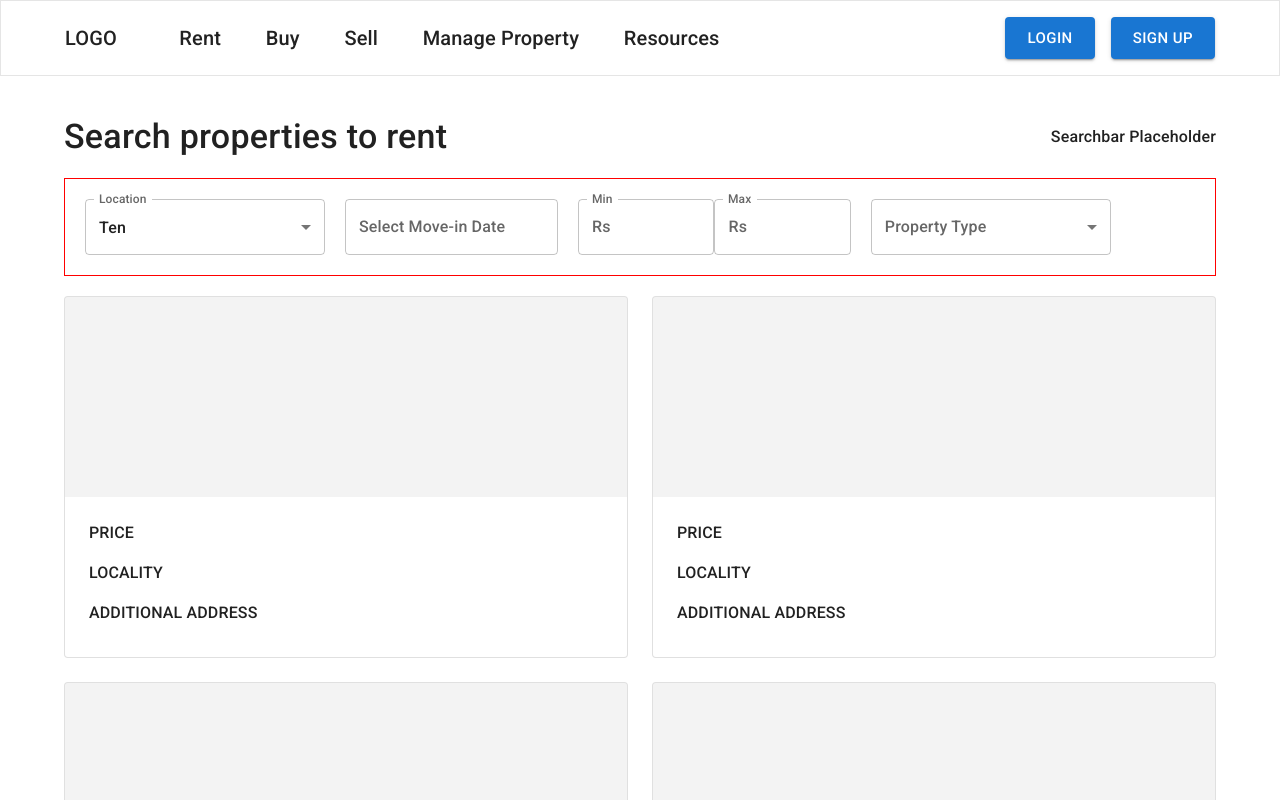
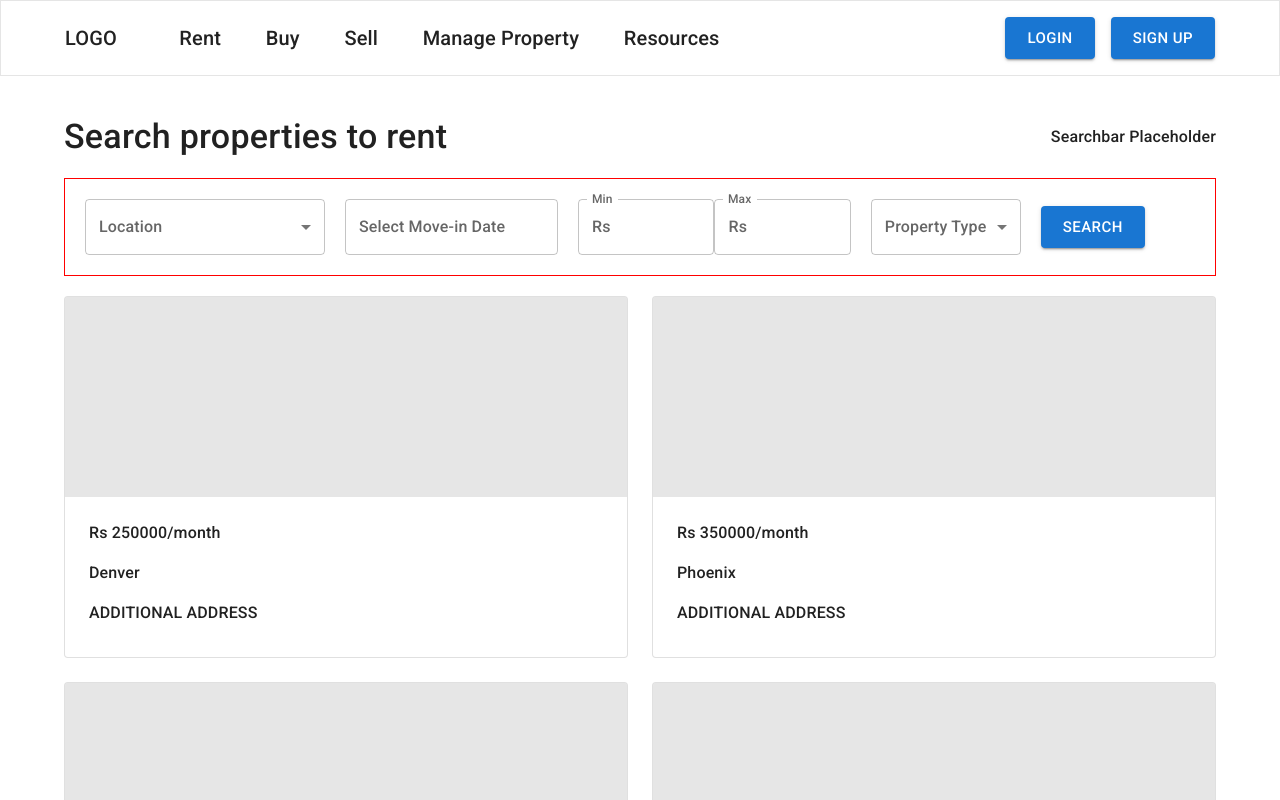
Before and after one commit to Tweedle2Dum/ReunionTask, a React (Vite) app in the folder webApp/: page / in a window 1280 px wide. Shown: the top 800 px of the page. Built offline with nearby package versions, Linux system fonts and the light colour scheme.

Commit message:
feat. filter working

```diff
--- a/webApp/src/components/Card/ResultCard.jsx
+++ b/webApp/src/components/Card/ResultCard.jsx
@@ -4,13 +4,13 @@ import CardActions from '@mui/material/CardActions';
 import CardContent from '@mui/material/CardContent';
 import { Skeleton, Typography } from '@mui/material';
 
-export default function ResultCard() {
+export default function ResultCard({location,price}) {
   return (
    <Card variant='outlined'>
     <Skeleton variant='rectangular' height={'200px'}></Skeleton>
     <CardContent>
-      <Typography p>PRICE</Typography>
-      <Typography p>LOCALITY</Typography>
+      <Typography p>Rs {price}/month</Typography>
+      <Typography p>{location}</Typography>
       <Typography p>ADDITIONAL ADDRESS</Typography>
 
     </CardContent>
--- a/webApp/src/components/Filter/Filter.jsx
+++ b/webApp/src/components/Filter/Filter.jsx
@@ -1,16 +1,59 @@
 import React from 'react'
-import { Box } from '@mui/material'
+import { useState,useEffect } from 'react';
+import { Box, Button } from '@mui/material'
 import { LocalizationProvider } from '@mui/x-date-pickers';
 import { AdapterDayjs } from '@mui/x-date-pickers/AdapterDayjs'
 import { DatePicker } from '@mui/x-date-pickers';
+
 import InputLabel from '@mui/material/InputLabel';
 import MenuItem from '@mui/material/MenuItem';
 import FormControl from '@mui/material/FormControl';
 import Select from '@mui/material/Select';
-import FormHelperText from '@mui/material/FormHelperText';
 import TextField from '@mui/material/TextField';
 import InputAdornment from '@mui/material/InputAdornment';
-export default function Filter() {
+export default function Filter({ filterData, data }) {
+
+    let filteredArray = [...data];
+
+    const applyFilters = () => {
+        if (filterTerm.location) {
+            filteredArray = filteredArray.filter(item => item.location === filterTerm.location);
+        }
+        if (filterTerm.priceMin) {
+            filteredArray = filteredArray.filter(item => item.price >= parseInt(filterTerm.priceMin));
+        }
+        if (filterTerm.priceMax) {
+            filteredArray = filteredArray.filter(item => item.price <= parseInt(filterTerm.priceMax));
+        }
+        if (filterTerm.date) {
+            filteredArray = filteredArray.filter(item => item.date === filterTerm.date);
+        }
+        if (filterTerm.propertyType) {
+            filteredArray = filteredArray.filter(item => item.propertyType === filterTerm.propertyType);
+        }
+        return filteredArray;
+    };
+
+    const handleClick = () =>{
+        filterData([...applyFilters()])
+    }
+
+
+
+    const [filterTerm, setFilterTerm] = useState({
+        location: null,
+        priceMax: null,
+        priceMin: null,
+        date: null,
+        propertyType: null
+    })
+
+
+    useEffect(()=>{
+        filterData([...applyFilters()])
+    },[])
+
+
 
 
     return (
@@ -27,14 +70,18 @@ export default function Filter() {
                 <FormControl fullWidth>
                     <InputLabel id="location">Location</InputLabel>
                     <Select
+
                         labelId="location"
                         id="calculator"
-                        value={'x'}
+                        value={filterTerm.location || ''}
                         label="Location"
+                        onChange={(e) => setFilterTerm({ ...filterTerm, location: e.target.value })}
                     >{/* to use---set state later on  */}
-                        <MenuItem value={'x'}>Ten</MenuItem>
-                        <MenuItem value={'y'}>Twenty</MenuItem>
-                        <MenuItem value={'z'}>Thirty</MenuItem>
+                        {data && data.map((obj) => {
+                            return (<MenuItem key={obj.id} value={obj.location}>{obj.location}</MenuItem>
+                            )
+                        })}
+
                     </Select>
                 </FormControl>
             </Box>
@@ -42,10 +89,9 @@ export default function Filter() {
 
             <Box label='When'>
                 <LocalizationProvider dateAdapter={AdapterDayjs}>
-                    <DatePicker label='Select Move-in Date' onChange={(date) => {
-
-                        console.log(date.date())
-                    }} />
+                    <DatePicker label='Select Move-in Date'
+                        value={filterTerm.date}
+                        onChange={(date) => setFilterTerm({ ...filterTerm, date: date })} />
                 </LocalizationProvider>
             </Box>
 
@@ -58,6 +104,8 @@ export default function Filter() {
                     InputProps={{
                         startAdornment: <InputAdornment position="start">Rs</InputAdornment>,
                     }}
+                    value={filterTerm.priceMin || ''}
+                    onChange={(e) => setFilterTerm({ ...filterTerm, priceMin: e.target.value })}
                 />
                 <TextField
                     label="Max"
@@ -66,25 +114,31 @@ export default function Filter() {
                     InputProps={{
                         startAdornment: <InputAdornment position="start">Rs</InputAdornment>,
                     }}
+                    value={filterTerm.priceMax || ''}
+                    onChange={(e) => setFilterTerm({ ...filterTerm, priceMax: e.target.value })}
                 />
 
             </Box>
 
-            <Box sx={{ minWidth: '240px' }}> {/*type*/}
+            <Box sx={{ minWidth: '150px' }}> {/*type*/}
                 <FormControl fullWidth>
                     <InputLabel id="type">Property Type</InputLabel>
                     <Select
                         labelId="type"
                         id="type"
-                        value={''}
-                        label="Type"
+                        value={filterTerm.propertyType || ''}
+                        label="type"
+                        onChange={(e) => setFilterTerm({ ...filterTerm, propertyType: e.target.value })}
                     >
-                        <MenuItem value={'x'}>Ten</MenuItem>
-                        <MenuItem value={'y'}>Twenty</MenuItem>
-                        <MenuItem value={'z'}>Thirty</MenuItem>
+                        <MenuItem value={'House'}>House</MenuItem>
+                        <MenuItem value={'Villa'}>Villa</MenuItem>
+                        <MenuItem value={'Apartment'}>Apartment</MenuItem>
+
+
                     </Select>
                 </FormControl>
             </Box>
+            <Button variant='contained' size='large' onClick={handleClick}>Search</Button>
 
         </Box>
     )
--- a/webApp/src/components/Filter/Results.jsx
+++ b/webApp/src/components/Filter/Results.jsx
@@ -3,14 +3,17 @@ import { Box, Grid } from '@mui/material'
 
 import ResultCard from '../Card/ResultCard';
 
-export default function Results() {
+export default function Results({ data }) {
+    console.log(data)
     return (
         <Box>
             <Grid container spacing={3}>
-                <Grid item xs={12} md={6} xl={4}><ResultCard /></Grid>
-                <Grid item xs={12} md={6} xl={4}><ResultCard /></Grid>
-                <Grid item xs={12} md={6} xl={4}><ResultCard /></Grid>
-                <Grid item xs={12} md={6} xl={4}><ResultCard /></Grid>
+                {data && data.map((prop) => {
+                    return (<Grid key={prop.id} item xs={12} md={6} xl={4}>
+                        <ResultCard location={prop.location} price={prop.price} id={prop.id} />
+                        </Grid>
+                    )
+                })}
 
             </Grid>
 
--- a/webApp/src/pages/Homepages/Rent.jsx
+++ b/webApp/src/pages/Homepages/Rent.jsx
@@ -1,5 +1,5 @@
 import { Box, Typography } from '@mui/material'
-import React from 'react'
+import React, { useState } from 'react'
 import Searchbar from '../../components/SearchBar/Searchbar'
 import Filter from '../../components/Filter/Filter'
 import Results from '../../components/Filter/Results'
@@ -7,116 +7,225 @@ import Results from '../../components/Filter/Results'
 
 const data = [
   {
+    "id": 1,
     "location": "Denver",
     "price": 250000,
     "date": "2023-10-04",
-    "propertyType": "House",
+    "propertyType": "House"
   },
   {
+    "id": 2,
     "location": "Phoenix",
     "price": 350000,
     "date": "2023-10-05",
-    "propertyType": "Apartment",
+    "propertyType": "Apartment"
   },
   {
+    "id": 3,
     "location": "Las Vegas",
     "price": 450000,
     "date": "2023-10-06",
-    "propertyType": "Villa",
+    "propertyType": "Villa"
   },
   {
+    "id": 4,
     "location": "Atlanta",
     "price": 550000,
     "date": "2023-10-07",
-    "propertyType": "House",
+    "propertyType": "House"
   },
   {
+    "id": 5,
     "location": "Charlotte",
     "price": 650000,
     "date": "2023-10-08",
-    "propertyType": "Apartment",
+    "propertyType": "Apartment"
   },
   {
+    "id": 6,
     "location": "Washington DC",
     "price": 750000,
     "date": "2023-10-09",
-    "propertyType": "Villa",
+    "propertyType": "Villa"
   },
   {
+    "id": 7,
     "location": "Baltimore",
     "price": 250000,
     "date": "2023-10-10",
-    "propertyType": "House",
+    "propertyType": "House"
   },
   {
+    "id": 8,
     "location": "Philadelphia",
     "price": 350000,
     "date": "2023-10-11",
-    "propertyType": "Apartment",
+    "propertyType": "Apartment"
   },
   {
+    "id": 9,
     "location": "Pittsburgh",
     "price": 450000,
     "date": "2023-10-12",
-    "propertyType": "Villa",
+    "propertyType": "Villa"
   },
   {
+    "id": 10,
     "location": "Nashville",
     "price": 550000,
     "date": "2023-10-13",
-    "propertyType": "House",
+    "propertyType": "House"
   },
   {
+    "id": 11,
     "location": "Memphis",
     "price": 650000,
     "date": "2023-10-14",
-    "propertyType": "Apartment",
+    "propertyType": "Apartment"
   },
   {
+    "id": 12,
     "location": "New Orleans",
     "price": 750000,
     "date": "2023-10-15",
-    "propertyType": "Villa",
+    "propertyType": "Villa"
   },
   {
+    "id": 13,
     "location": "Austin",
     "price": 250000,
     "date": "2023-10-16",
-    "propertyType": "House",
+    "propertyType": "House"
   },
   {
+    "id": 14,
     "location": "Dallas",
     "price": 350000,
     "date": "2023-10-17",
-    "propertyType": "Apartment",
+    "propertyType": "Apartment"
   },
   {
+    "id": 15,
     "location": "Houston",
     "price": 450000,
     "date": "2023-10-18",
-    "propertyType": "Villa",
+    "propertyType": "Villa"
   },
   {
+    "id": 16,
     "location": "San Antonio",
     "price": 550000,
     "date": "2023-10-19",
-    "propertyType": "House",
+    "propertyType": "House"
   },
   {
-    "location": "El Paso",
-    "price": 650000,
+    "id": 17,
+    "location": "Chicago",
+    "price": 600000,
     "date": "2023-10-20",
-    "propertyType": "Apartment",
+    "propertyType": "Apartment"
   },
   {
-    "location": "Corpus Christi",
-    "price": 750000,
+    "id": 18,
+    "location": "Los Angeles",
+    "price": 700000,
     "date": "2023-10-21",
-    "propertyType": "Villa",
+    "propertyType": "Villa"
   },
+  {
+    "id": 19,
+    "location": "Miami",
+    "price": 400000,
+    "date": "2023-10-22",
+    "propertyType": "House"
+  },
+  {
+    "id": 20,
+    "location": "Seattle",
+    "price": 300000,
+    "date": "2023-10-23",
+    "propertyType": "Apartment"
+  },
+  {
+    "id": 21,
+    "location": "Boston",
+    "price": 800000,
+    "date": "2023-10-24",
+    "propertyType": "Villa"
+  },
+  {
+    "id": 22,
+    "location": "San Francisco",
+    "price": 500000,
+    "date": "2023-10-25",
+    "propertyType": "House"
+  },
+  {
+    "id": 23,
+    "location": "New York",
+    "price": 450000,
+    "date": "2023-10-26",
+    "propertyType": "Apartment"
+  },
+  {
+    "id": 24,
+    "location": "Portland",
+    "price": 350000,
+    "date": "2023-10-27",
+    "propertyType": "Villa"
+  },
+  {
+    "id": 25,
+    "location": "Salt Lake City",
+    "price": 550000,
+    "date": "2023-10-28",
+    "propertyType": "House"
+  },
+  {
+    "id": 26,
+    "location": "Minneapolis",
+    "price": 600000,
+    "date": "2023-10-29",
+    "propertyType": "Apartment"
+  },
+  {
+    "id": 27,
+    "location": "Detroit",
+    "price": 700000,
+    "date": "2023-10-30",
+    "propertyType": "Villa"
+  },
+  {
+    "id": 28,
+    "location": "Orlando",
+    "price": 400000,
+    "date": "2023-10-31",
+    "propertyType": "House"
+  },
+  {
+    "id": 29,
+    "location": "Tampa",
+    "price": 300000,
+    "date": "2023-10-04",
+    "propertyType": "Apartment"
+  },
+  {
+    "id": 30,
+    "location": "Cleveland",
+    "price": 800000,
+    "date": "2023-10-05",
+    "propertyType": "Villa"
+  }
 ]
 
+
+
+
 export default function Rent() {
+
+  const [filteredData,setFilteredData] = useState([])
+
+
   return (
     <>
       <Box sx={{
@@ -126,13 +235,10 @@ export default function Rent() {
         <Typography variant='h4'>Search properties to rent</Typography>
         <Box marginLeft={'auto'}>
           <Searchbar />
-
         </Box>
       </Box>
-
-      <Filter />
-
-      <Results />
+      <Filter filterData = {setFilteredData} data={data} />
+      <Results data={filteredData}/>
     </>
   )
 }
```
